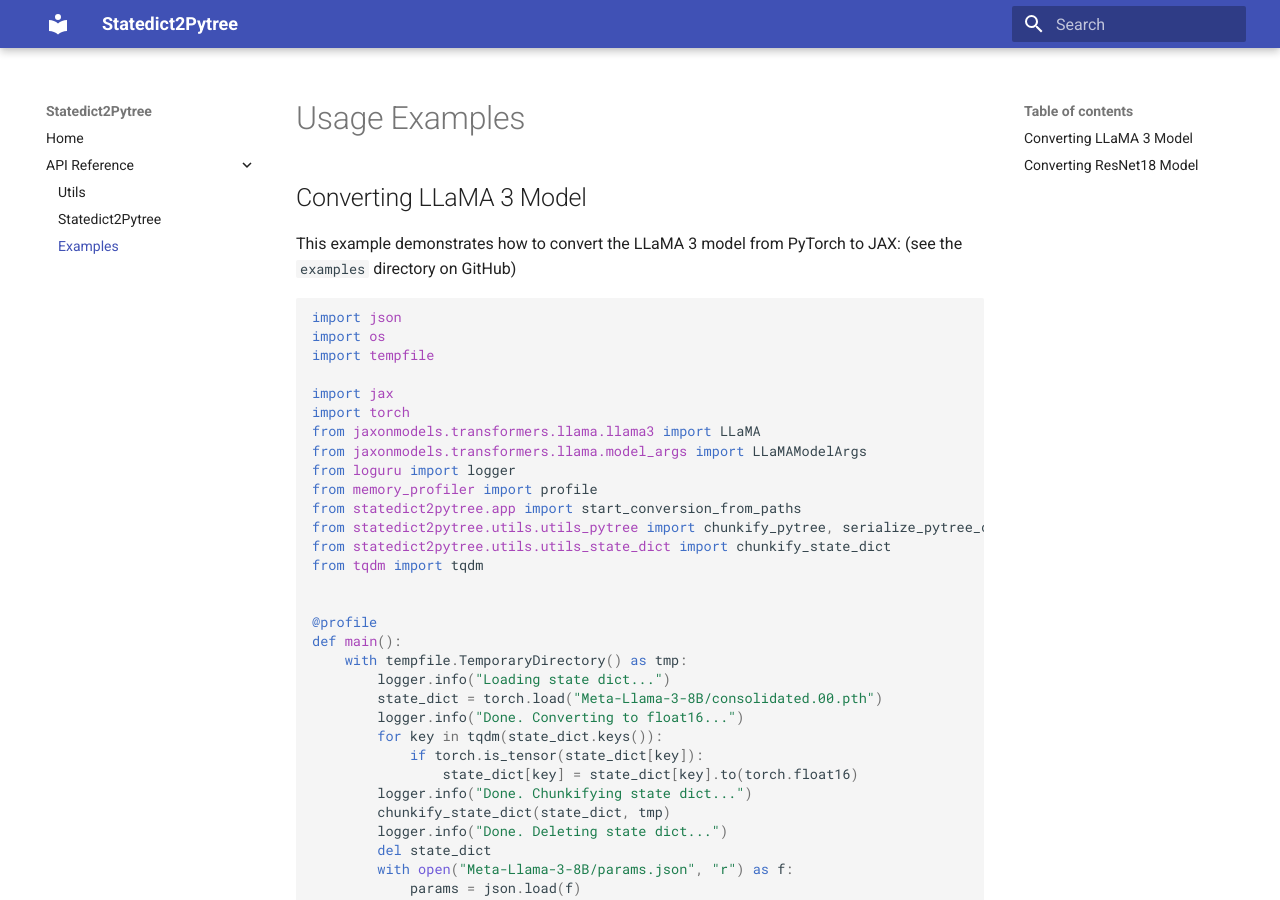
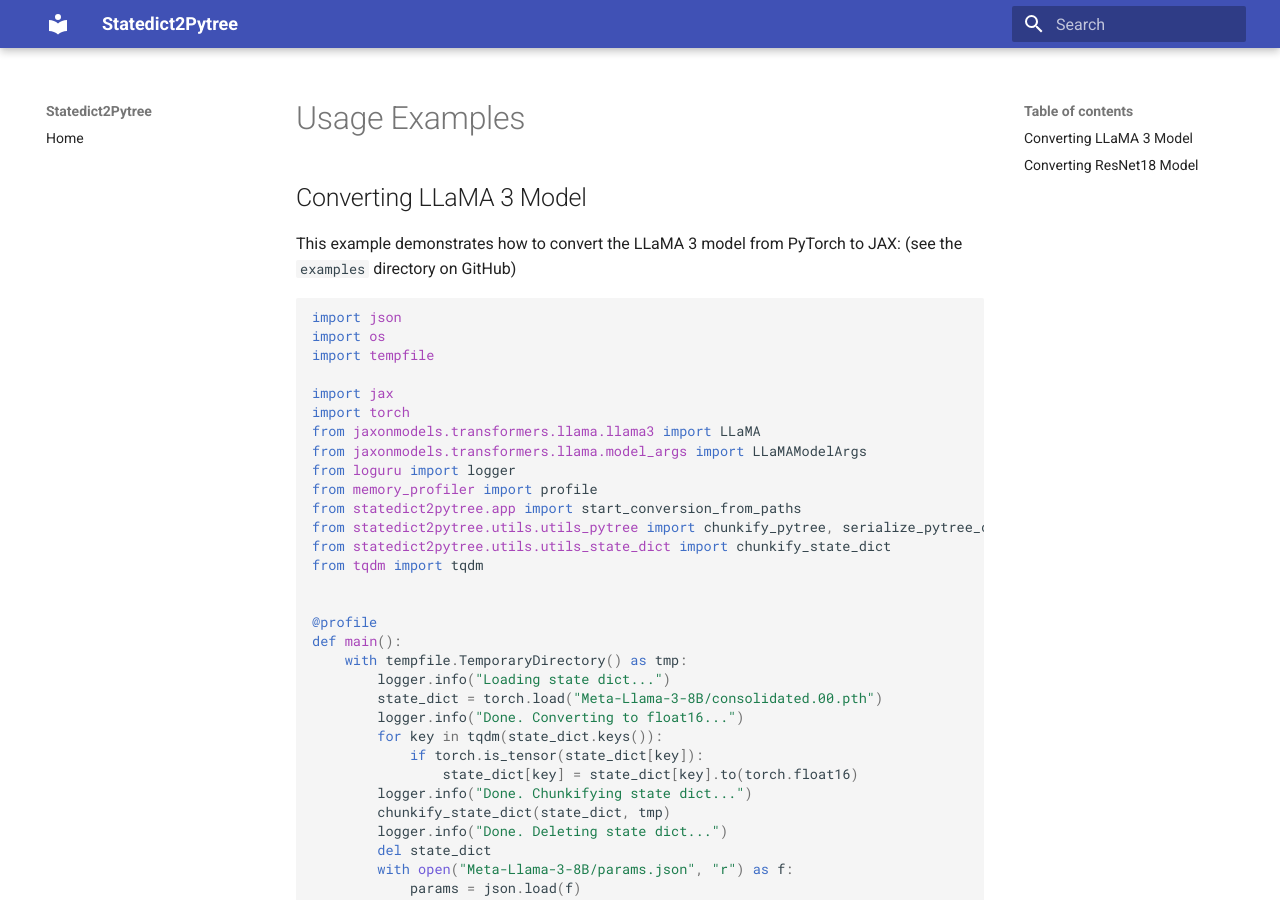
Before and after one commit to Artur-Galstyan/statedict2pytree, an MkDocs documentation site: the page built from docs/examples.md, in a window 1280 px wide and 900 px high. Built offline with MkDocs 1.6.1 and Material for MkDocs 9.7.7, drawn with Linux system fonts in a browser that asks for light colours.

Commit message:
docs fix

```diff
--- a/mkdocs.yml
+++ b/mkdocs.yml
@@ -16,10 +16,6 @@ plugins:
 
 nav:
   - Home: index.md
-  - API Reference:
-      - Utils: utils.md
-      - Statedict2Pytree: statedict2pytree.md
-      - Examples: examples.md
 
 markdown_extensions:
   - pymdownx.highlight:
```
